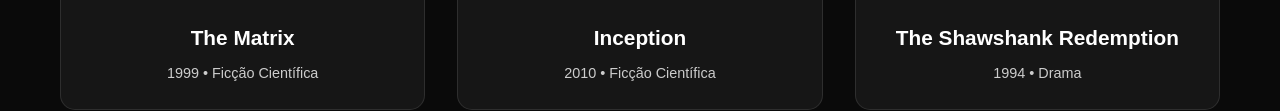
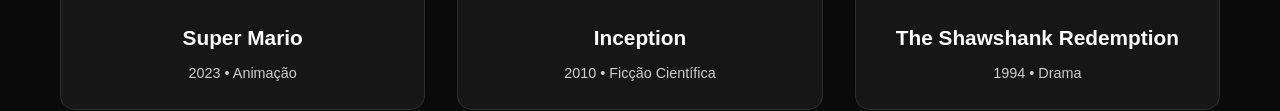
Before and after one commit to joelsongomess/JoelsonFlix, a plain HTML site: page catalogo.html in a window 1280 px wide. Shown: the part 696-807 px from the top of the page. Drawn offline with Linux system fonts and the light colour scheme.

Commit message:
Update catalogo.html

```diff
--- a/catalogo.html
+++ b/catalogo.html
@@ -37,8 +37,8 @@
                             </video>
                         </div>
                         <div class="movie-info">
-                            <h3>The Matrix</h3>
-                            <p>1999 • Ficção Científica</p>
+                            <h3>Super Mario</h3>
+                            <p>2023 • Animação</p>
                         </div>
                     </div>
 
```
